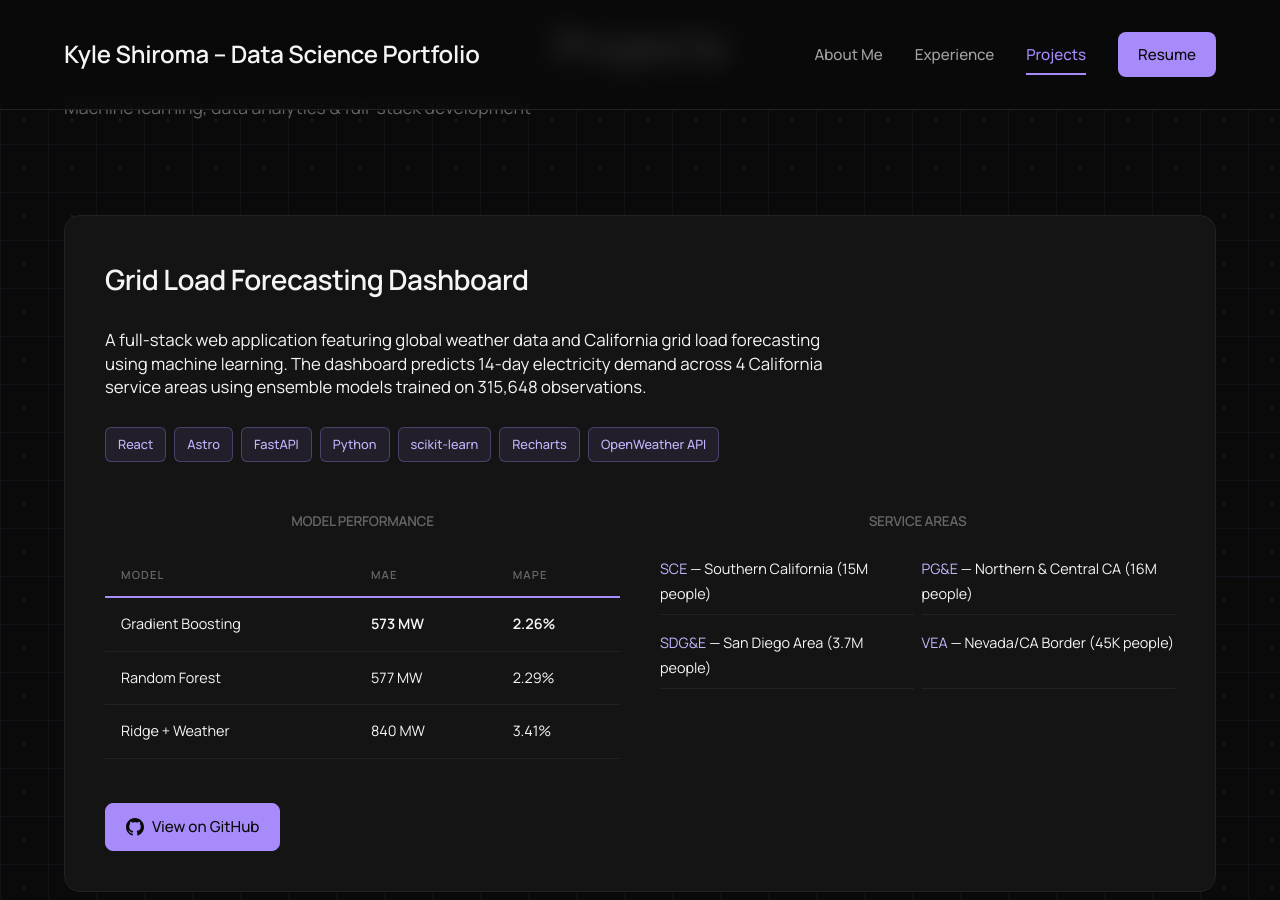
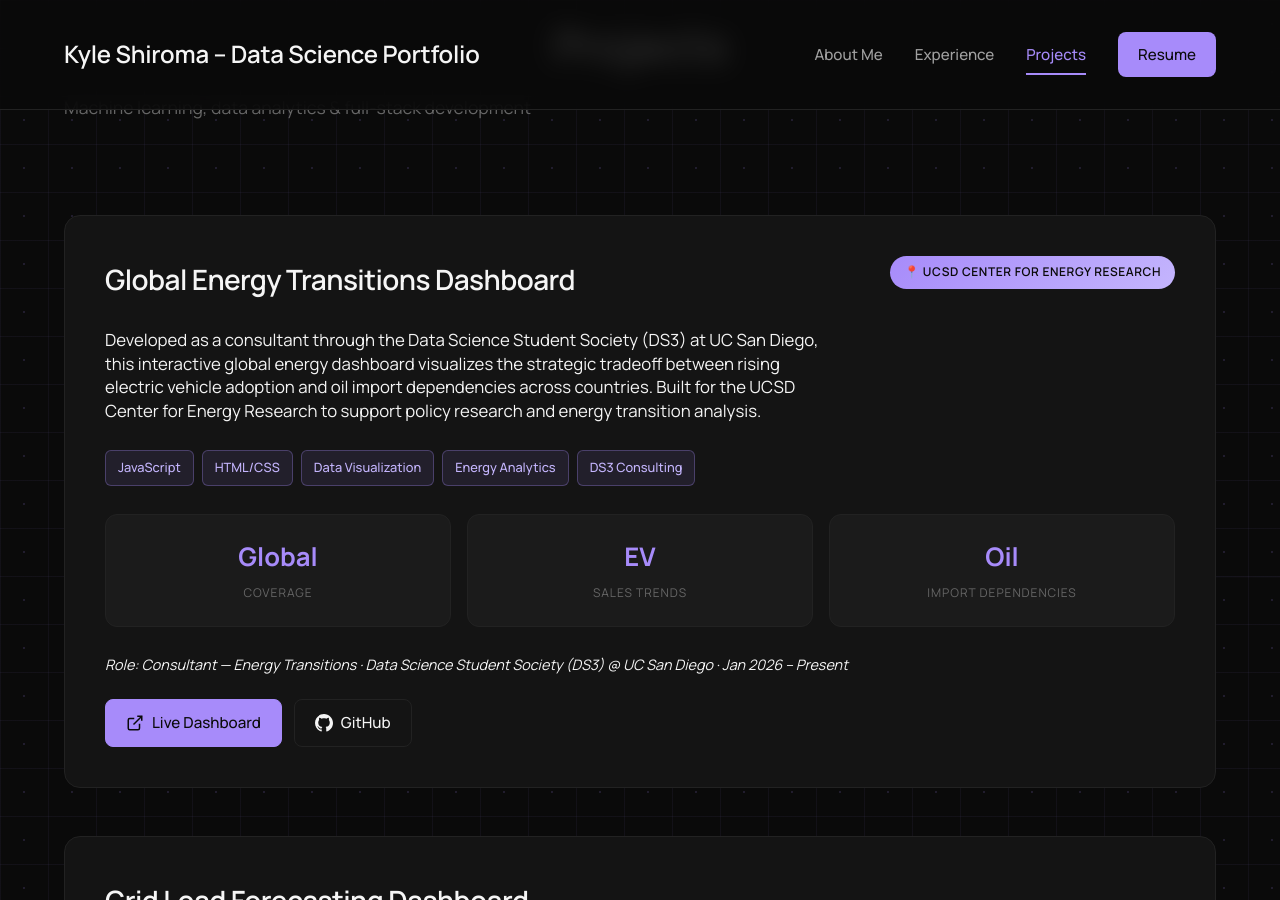
Before and after one commit to k-shiroma-code/k-shiroma-code.github.io, a Jekyll site: the page built from projects.md, in a window 1280 px wide and 900 px high, scrolled down 198 px. Built offline with Jekyll 4.4.1, drawn with Linux system fonts in a browser that asks for light colours; some web fonts are replaced.

Commit message:
Update projects.md

```diff
--- a/projects.md
+++ b/projects.md
@@ -559,6 +559,57 @@
   <p>Machine learning, data analytics & full-stack development</p>
 </div>
 
+<!-- Global Energy Dashboard — DS3 x UCSD Center for Energy Research -->
+<article class="project-card">
+  <div class="project-header">
+    <h2 class="project-title">Global Energy Transitions Dashboard</h2>
+    <span class="project-badge">📍 UCSD Center for Energy Research</span>
+  </div>
+
+  <p class="project-description">
+    Developed as a consultant through the Data Science Student Society (DS3) at UC San Diego, this interactive global energy dashboard visualizes the strategic tradeoff between rising electric vehicle adoption and oil import dependencies across countries. Built for the UCSD Center for Energy Research to support policy research and energy transition analysis.
+  </p>
+
+  <div class="tech-stack">
+    <span class="tech-tag">JavaScript</span>
+    <span class="tech-tag">HTML/CSS</span>
+    <span class="tech-tag">Data Visualization</span>
+    <span class="tech-tag">Energy Analytics</span>
+    <span class="tech-tag">DS3 Consulting</span>
+  </div>
+
+  <div class="stats-grid">
+    <div class="stat-item">
+      <span class="stat-value">Global</span>
+      <span class="stat-label">Coverage</span>
+    </div>
+    <div class="stat-item">
+      <span class="stat-value">EV</span>
+      <span class="stat-label">Sales Trends</span>
+    </div>
+    <div class="stat-item">
+      <span class="stat-value">Oil</span>
+      <span class="stat-label">Import Dependencies</span>
+    </div>
+  </div>
+
+  <p class="contribution-note">
+    Role: Consultant — Energy Transitions · Data Science Student Society (DS3) @ UC San Diego · Jan 2026 – Present
+  </p>
+
+  <div class="project-links">
+    <a href="https://k-shiroma-code.github.io/Energy-Dashboard-DS3/index.html" target="_blank" rel="noopener" class="project-link primary">
+      <svg width="18" height="18" viewBox="0 0 24 24" fill="none" stroke="currentColor" stroke-width="2"><path d="M18 13v6a2 2 0 0 1-2 2H5a2 2 0 0 1-2-2V8a2 2 0 0 1 2-2h6"/><polyline points="15 3 21 3 21 9"/><line x1="10" y1="14" x2="21" y2="3"/></svg>
+      Live Dashboard
+    </a>
+    <a href="https://github.com/k-shiroma-code/Energy-Dashboard-DS3?tab=readme-ov-file" target="_blank" rel="noopener" class="project-link">
+      <svg width="18" height="18" viewBox="0 0 24 24" fill="currentColor"><path d="M12 0c-6.626 0-12 5.373-12 12 0 5.302 3.438 9.8 8.207 11.387.599.111.793-.261.793-.577v-2.234c-3.338.726-4.033-1.416-4.033-1.416-.546-1.387-1.333-1.756-1.333-1.756-1.089-.745.083-.729.083-.729 1.205.084 1.839 1.237 1.839 1.237 1.07 1.834 2.807 1.304 3.492.997.107-.775.418-1.305.762-1.604-2.665-.305-5.467-1.334-5.467-5.931 0-1.311.469-2.381 1.236-3.221-.124-.303-.535-1.524.117-3.176 0 0 1.008-.322 3.301 1.23.957-.266 1.983-.399 3.003-.404 1.02.005 2.047.138 3.006.404 2.291-1.552 3.297-1.23 3.297-1.23.653 1.653.242 2.874.118 3.176.77.84 1.235 1.911 1.235 3.221 0 4.609-2.807 5.624-5.479 5.921.43.372.823 1.102.823 2.222v3.293c0 .319.192.694.801.576 4.765-1.589 8.199-6.086 8.199-11.386 0-6.627-5.373-12-12-12z"/></svg>
+      GitHub
+    </a>
+  </div>
+</article>
+
+
 <!-- Weather & Energy Dashboard -->
 <article class="project-card">
   <div class="project-header">
```
